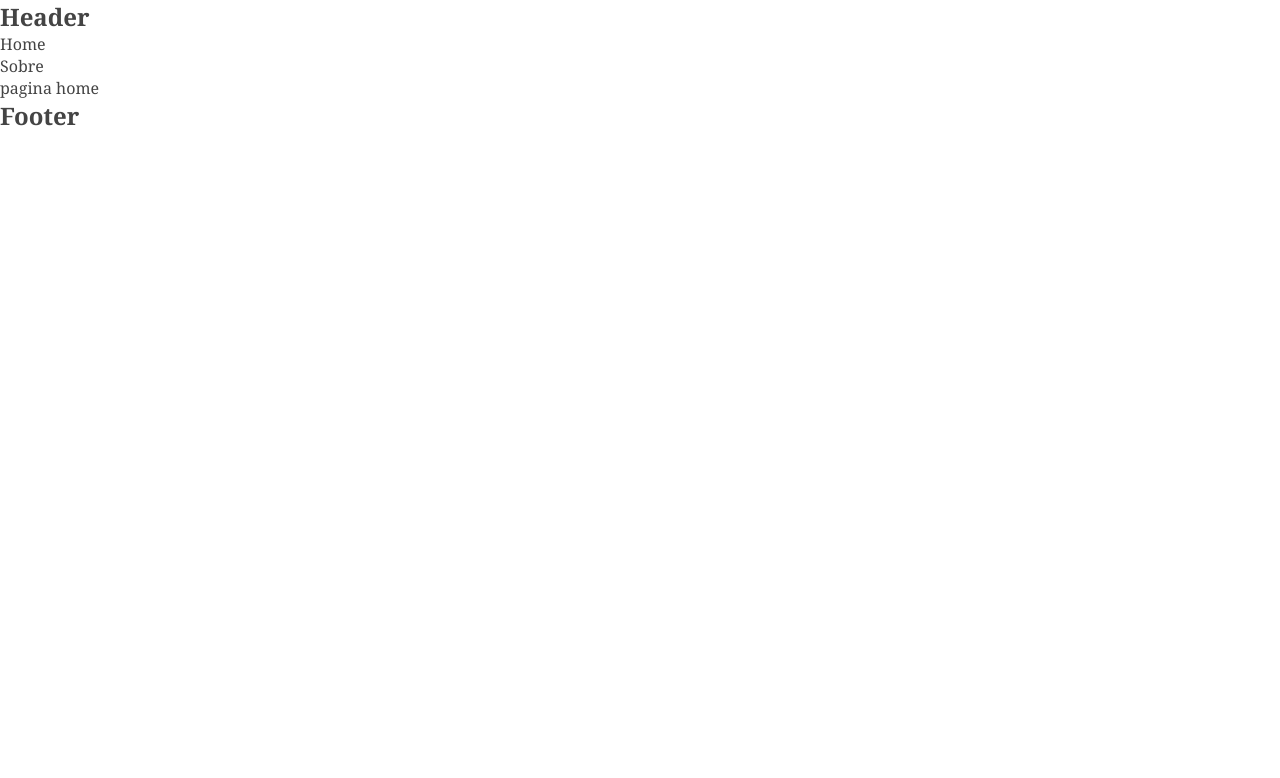
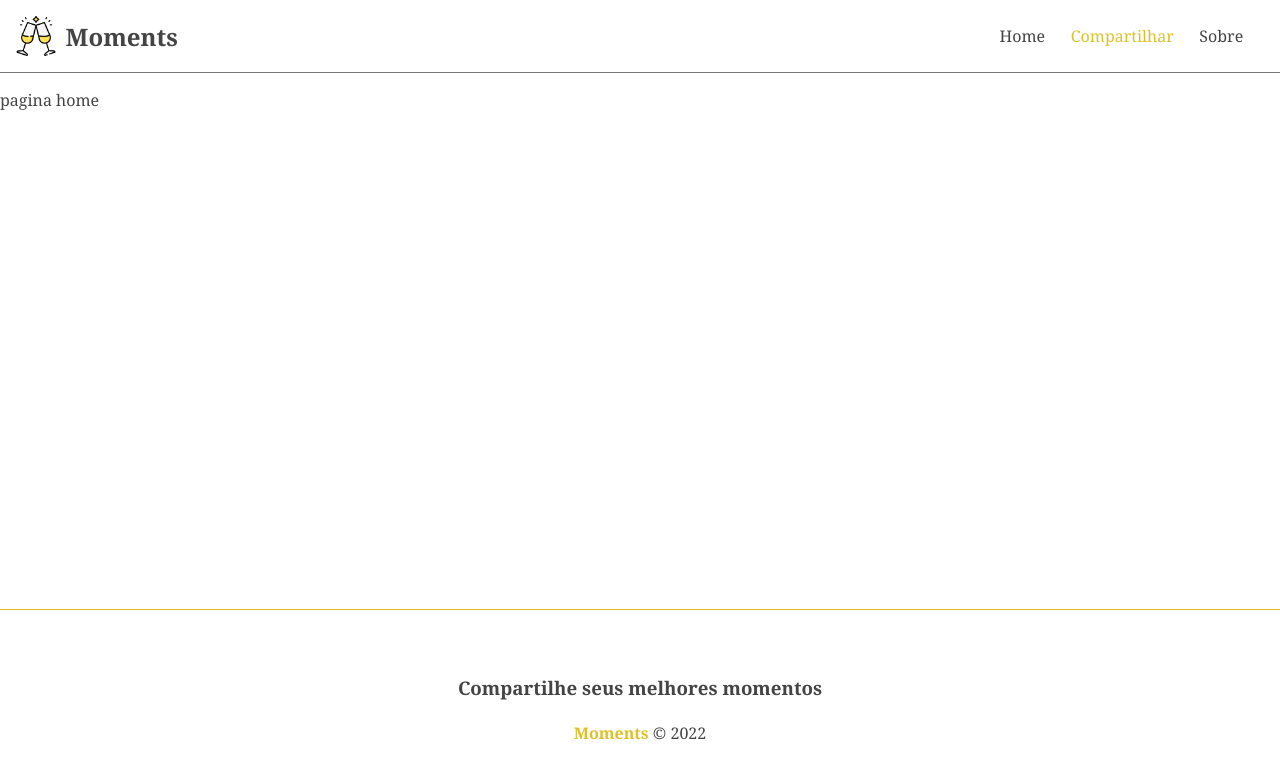
Before and after one commit to HerbertCarlos007/moments, an Angular app: page / in a window 1280 px wide. Shown: the top 778 px of the page. Built offline with nearby package versions, Linux system fonts and the light colour scheme.

Commit message:
estilizando componentes

```diff
--- a/src/app/app-routing.module.ts
+++ b/src/app/app-routing.module.ts
@@ -2,6 +2,7 @@
 import { RouterModule, Routes } from '@angular/router';
 import { HomeComponent } from './components/pages/home/home.component';
 import { AboutComponent } from './components/pages/about/about.component';
+import { NewMomentComponent } from './components/pages/new-moment/new-moment.component';
 
 const routes: Routes = [
   {
@@ -12,6 +13,11 @@
   {
     path: 'about',
     component: AboutComponent
+  },
+
+  {
+    path: 'moments/new',
+    component: NewMomentComponent
   }
 ];
 
--- a/src/app/app.component.css
+++ b/src/app/app.component.css
@@ -0,0 +1,4 @@
+.container {
+    min-height: 65vh;
+    margin-top: 1em;
+}
--- a/src/app/app.module.ts
+++ b/src/app/app.module.ts
@@ -7,6 +7,7 @@
 import { FooterComponent } from './components/footer/footer.component';
 import { AboutComponent } from './components/pages/about/about.component';
 import { HomeComponent } from './components/pages/home/home.component';
+import { NewMomentComponent } from './components/pages/new-moment/new-moment.component';
 
 @NgModule({
   declarations: [
@@ -14,7 +15,8 @@
     HeaderComponent,
     FooterComponent,
     AboutComponent,
-    HomeComponent
+    HomeComponent,
+    NewMomentComponent
   ],
   imports: [
     BrowserModule,
--- a/src/app/components/footer/footer.component.css
+++ b/src/app/components/footer/footer.component.css
@@ -0,0 +1,17 @@
+footer {
+    border-top: 1px solid #DEC129;
+    display: flex;
+    flex-direction: column;
+    align-items: center;
+    justify-content: center;
+    height: 200px;
+}
+
+footer h3 {
+    margin-bottom: 1.2em;
+}
+
+footer span {
+    font-weight: bold;
+    color: #DEC129;
+}
--- a/src/app/components/footer/footer.component.html
+++ b/src/app/components/footer/footer.component.html
@@ -1 +1,7 @@
-<h2>Footer</h2>
+<footer>
+    <h3>Compartilhe seus melhores momentos</h3>
+    <p>
+        <span>Moments</span>
+        &copy; 2022
+    </p>
+</footer>
--- a/src/app/components/header/header.component.css
+++ b/src/app/components/header/header.component.css
@@ -0,0 +1,42 @@
+nav {
+    display: flex;
+    justify-content: space-between;
+    padding: 1em;
+    border-bottom: 1px solid #777;
+}
+
+.brand, .links {
+    display: flex;
+    justify-content: center;
+    align-items: center;
+}
+
+.brand img {
+    width: 40px;
+    margin-right: 0.6em;
+}
+
+.brand h2 {
+    transition: .4s;
+}
+
+.brand:hover > h2 {
+    color: #DEC129;
+}
+
+.links li {
+    margin-right: 1em;
+    list-style: none;
+}
+
+.links a {
+    padding: 0.1em 0.3em;
+}
+
+#add a {
+    color: #DEC129;
+}
+
+#add a:hover {
+    background-color: #EFEFEF;
+}
--- a/src/app/components/header/header.component.html
+++ b/src/app/components/header/header.component.html
@@ -1,8 +1,14 @@
-<h2>Header</h2>
 <nav>
-    <ul>
+    <a class="brand" routerLink="/">
+        <img src="/assets/moments.png" alt="Moments">
+        <h2>Moments</h2>
+    </a>
+    <ul class="links">
         <li>
             <a routerLink="/">Home</a>
+        </li>
+        <li id="add">
+            <a routerLink="/moments/new">Compartilhar</a>
         </li>
         <li>
             <a routerLink="/about">Sobre</a>
--- /dev/null
+++ b/src/app/components/pages/new-moment/new-moment.component.html
@@ -0,0 +1 @@
+<p>new-moment works!</p>
--- a/src/index.html
+++ b/src/index.html
@@ -5,7 +5,7 @@
   <title>Moments</title>
   <base href="/">
   <meta name="viewport" content="width=device-width, initial-scale=1">
-  <link rel="icon" type="image/x-icon" href="favicon.ico">
+  <link rel="icon" type="image/x-icon" href="assets/favico.png">
 </head>
 <body>
   <app-root></app-root>
```
Also changed, not shown: src/app/components/pages/new-moment/new-moment.component.ts (added, +10 -0 lines), src/app/components/pages/new-moment/new-moment.component.css (added), 1 other file (tests, documents, lock files or other folders).
